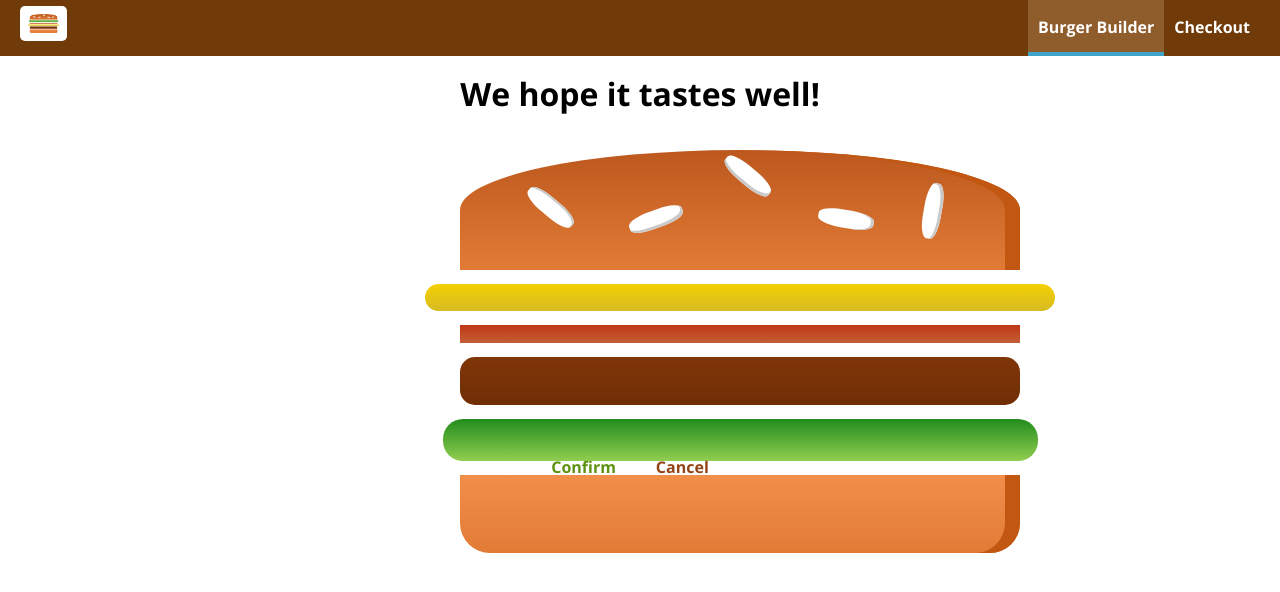
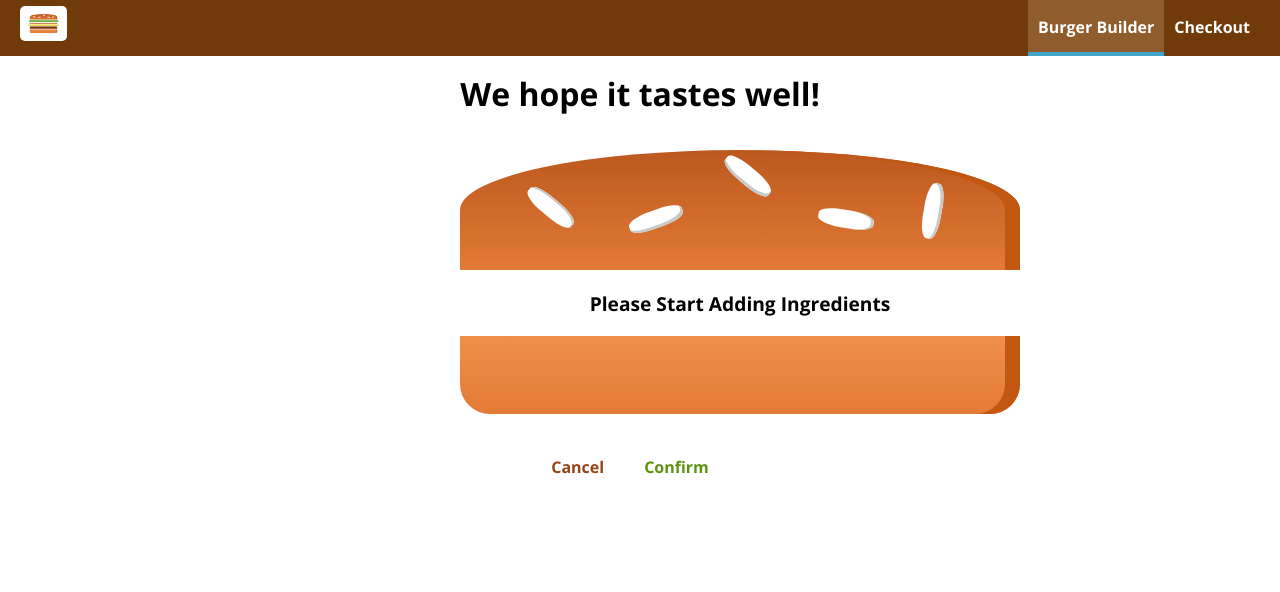
Before and after one commit to kubasulek2/burger-react, a React (Create React App) app: page /checkout in a window 1280 px wide. Shown: the top 592 px of the page. Built offline with nearby package versions, Linux system fonts and the light colour scheme.

Commit message:
created queryString, passed in url, parsed into ingredients

```diff
--- a/src/components/Burger/OrderSummary/OrderSummary.js
+++ b/src/components/Burger/OrderSummary/OrderSummary.js
@@ -16,7 +16,6 @@ const orderSummary = (props) => {
 					: null
 			);
 		});
-
 
 	return (
 		<Aux>
--- a/src/components/Order/Summary/Summary.js
+++ b/src/components/Order/Summary/Summary.js
@@ -13,13 +13,17 @@ const summary = (props) => {
 				<Burger ingredients={props.ingredients}/>
 			</div>
 			<Button
+				type='Danger'
+				clicked={props.cancel}
+			>
+				Cancel
+			</Button>
+			<Button
 				type='Success'
-				clicked
-			>Confirm</Button>
-			<Button
-				type='Danger'
-				clicked
-			>Cancel</Button>
+				clicked={props.continue}
+			>
+				Confirm
+			</Button>
 		</div>
 	);
 };
--- a/src/containers/BurgerBuilder/BurgerBuilder.js
+++ b/src/containers/BurgerBuilder/BurgerBuilder.js
@@ -29,13 +29,14 @@ class BurgerBuilder extends Component {
 
 	};
 
+
 	componentDidMount() {
 		axios.get('/ingredients.json')
 			.then(res => {
 				this.setState({ ingredients: res.data });
 			})
 			.catch(error => {
-				this.setState({error: true});
+				this.setState({ error: true });
 				return error;
 			});
 	}
@@ -114,13 +115,22 @@ class BurgerBuilder extends Component {
 		// 	.catch(err => {
 		// 		this.setState({ loading: false, purchase: false });
 		// 	});
-		this.props.history.push('/checkout');
+		const ingredients = { ...this.state.ingredients };
+		let query = '?' + Object.keys(ingredients)
+			.map(key => `${ encodeURIComponent(key)}=${encodeURI(ingredients[key])}`)
+			.join('&');
+
+
+		this.props.history.push({
+			pathname: '/checkout',
+			search: query
+		});
 	}
 
 	render() {
 		let burger = !this.state.error ? <Spinner /> : <p>Error Occurred...</p>;
 		let disableInfo = null;
-		let orderSummary= null;
+		let orderSummary = null;
 		if (this.state.ingredients) {
 
 			disableInfo = { ...this.state.ingredients };
--- a/src/containers/Checkout/Checkout.js
+++ b/src/containers/Checkout/Checkout.js
@@ -1,22 +1,51 @@
 import React, { Component } from 'react';
-import Summary from '../../components/Order/Summary/Summary'
+import Summary from '../../components/Order/Summary/Summary';
 
 export class Checkout extends Component {
 
-	state = {
+	state={
 		ingredients: {
-			cheese: 1,
-			bacon: 1,
-			meat: 1,
-			salad: 1
+			salad: 0,
+			cheese: 0,
+			meat: 0,
+			bacon: 0
 		}
-	};
+	}
+
+	componentDidMount() {
+
+		const query = new URLSearchParams(this.props.location.search);
+		const ingredients = {};
+		/* eslint-disable no-unused-vars*/
+		for (const param of query.entries()) {
+			ingredients[param[0]] = +param[1];  // to make string number
+		}
+		/* eslint-enable no-unused-vars*/
+
+		this.state = {
+			ingredients: ingredients
+		};
+
+	}
+
+
+	checkoutCancelHandler = () => {
+		this.props.history.goBack();
+	}
+
+	checkoutProceedHandler = () => {
+		this.props.history.push(this.props.match.url + '/form');
+	}
 
 	render() {
 
 		return (
 			<div>
-				<Summary ingredients={this.state.ingredients}/>
+				<Summary
+					ingredients={this.state.ingredients}
+					cancel={this.checkoutCancelHandler}
+					continue={this.checkoutProceedHandler}
+				/>
 			</div>
 		);
 	}
```
